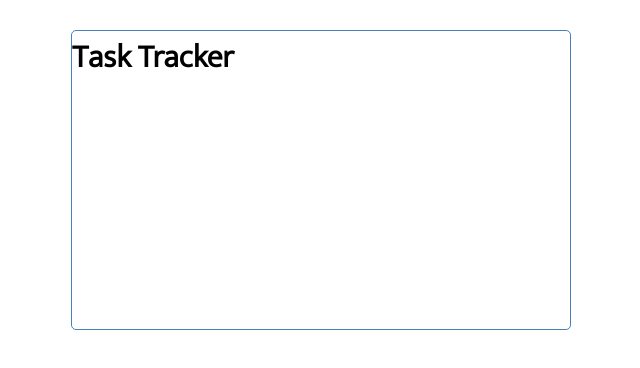
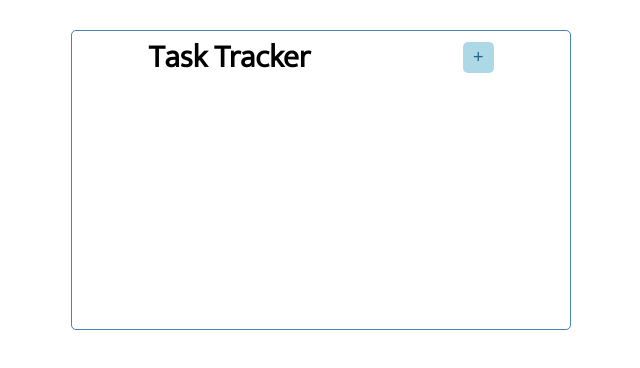
Before and after one commit to LoreMatey/React-to-do-list, a React (Create React App) app: page / in a window 1280 px wide. Shown: the top 368 px of the page, without its empty margins (319-959 px from the left). Built offline with nearby package versions, Linux system fonts and the light colour scheme.

Commit message:
Created and styled task addition button

```diff
--- a/src/components/Header.js
+++ b/src/components/Header.js
@@ -2,8 +2,9 @@ import PropTypes from 'prop-types'
 
 const Header = ({ title }) => {
     return (
-        <header>
+        <header className='header'>
             <h1>{title}</h1>
+            <button className='button--add'>+</button>
         </header>
     )
 }
--- a/src/index.css
+++ b/src/index.css
@@ -19,3 +19,18 @@ body {
   padding: 30 px;
   border-radius: 5px;
 }
+
+.header {
+  display: flex;
+  justify-content: space-around;
+  align-items: center;
+}
+
+.button--add {
+  padding: 5px 10px;
+  border: none;
+  border-radius: 5px;
+  font-size: 18px;
+  background-color:lightblue;
+  color: rgb(32, 100, 139);
+}
```
